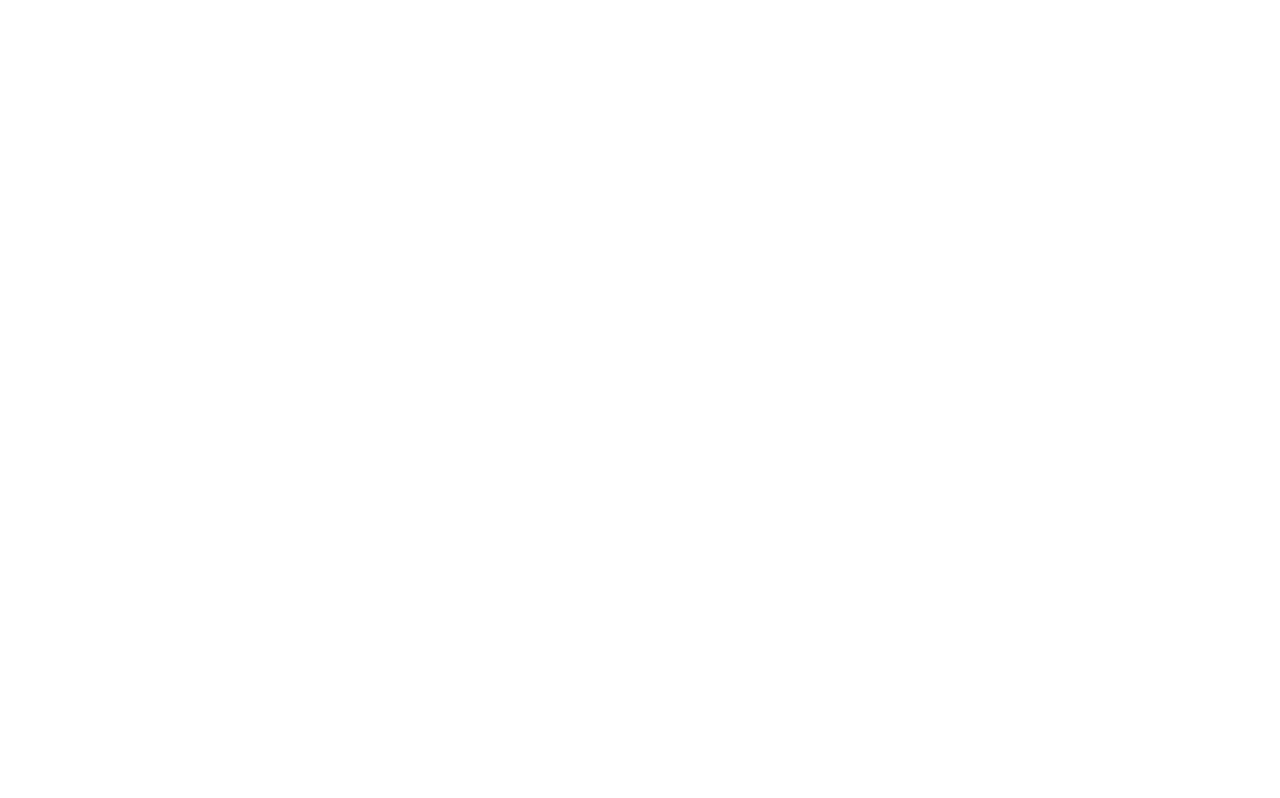
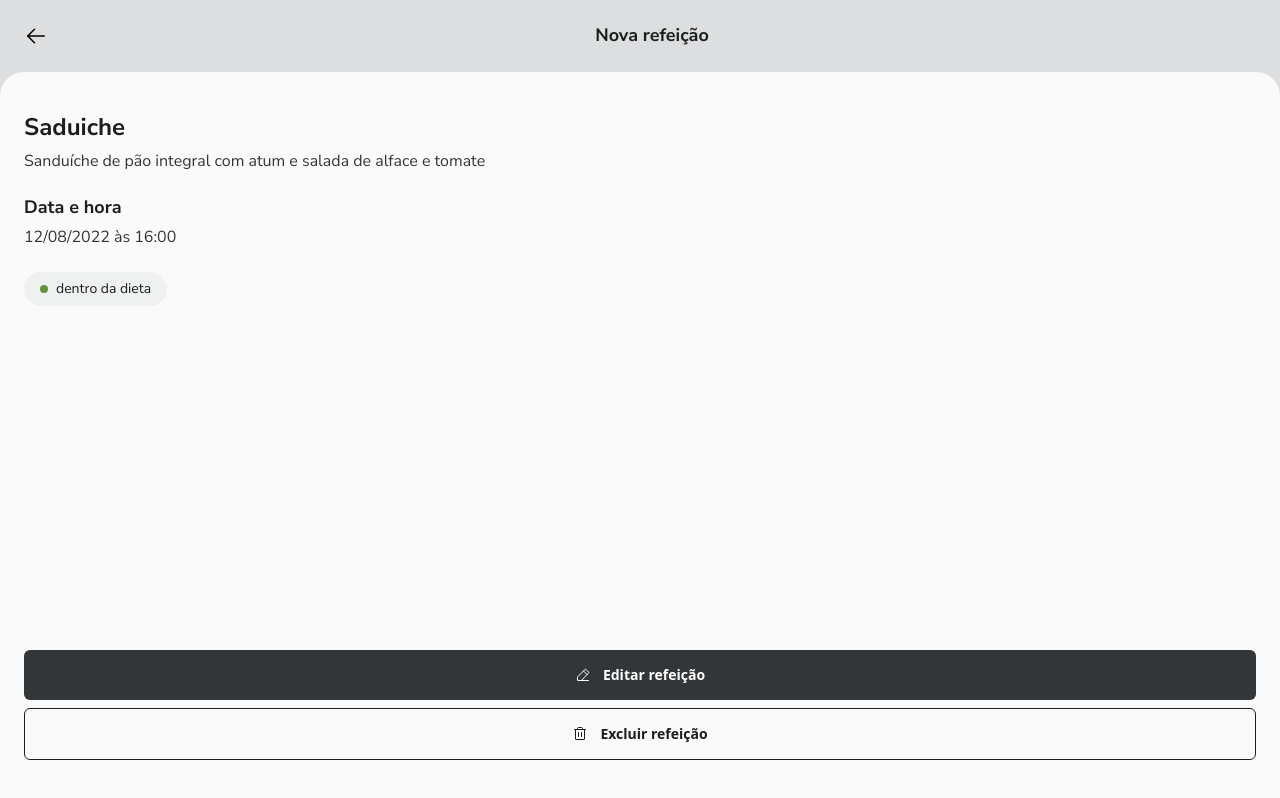
Before and after one commit to Du-devBR/daily-diet-web, a React (Vite) app: page /meal in a window 1280 px wide. Before the commit this address had no page. Built offline with nearby package versions, Linux system fonts and the light colour scheme.

Commit message:
feat: criado estrutura e estilização mealDetail

```diff
--- a/src/components/meal/index.tsx
+++ b/src/components/meal/index.tsx
@@ -1,9 +1,11 @@
+import { Link } from "react-router-dom";
+
 export function Meal() {
   return (
-    <div className="flex gap-3 items-center py-4 px-3 w-full border border-BaseGray500 rounded-md">
+    <Link to={"/meal"} className="flex gap-3 items-center py-4 px-3 w-full border border-BaseGray500 rounded-md">
       <span className=" text-bodyXS text-BaseGray100 font-nunito border-r border-BaseGray400 pr-3">20:00</span>
       <p className="text-bodyM text-BaseGray200 font-nunito">X-tudo</p>
       <div className=" w-3.5 h-3.5 rounded-full bg-BrandRedMid ml-auto"></div>
-    </div>
+    </Link>
   );
 }
--- a/src/routes/index.tsx
+++ b/src/routes/index.tsx
@@ -5,6 +5,7 @@
 import { CreateMeal } from "../screens/createMeal";
 import { EditMeal } from "../screens/editMeal";
 import { Feedback } from "../screens/feedback";
+import { MealDetail } from "../screens/mealDetail";
 
 
 export function Router(){
@@ -16,6 +17,7 @@
       <Route path="/create" element={<CreateMeal />}/>
       <Route path="/edit" element={<EditMeal />}/>
       <Route path="/feedback" element={<Feedback />}/>
+      <Route path="/meal" element={<MealDetail />} />
     </Routes>
   )
 }
--- a/src/screens/createMeal/index.tsx
+++ b/src/screens/createMeal/index.tsx
@@ -58,7 +58,7 @@
         <div className='flex flex-col gap-1 w-full'>
           <label className=' text-titleXS text-BaseGray200 font-nunito' htmlFor="">Nome</label>
           <input
-            className={`w-full p-3.5 border border-BaseGray500 rounded-md text-bodyM text-BaseGray100 font-nunito ${errors.name ? ' bg-BrandRedLight border-BrandRedDark' : ''}`}
+            className={`w-full p-3.5 border border-BaseGray500 rounded-md text-bodyM text-BaseGray100 font-nunito outline-none ${errors.name ? ' bg-BrandRedLight border-BrandRedDark' : ''}`}
             type="text"
             placeholder={errors.name ? errors.name.message : "Refeição"}
             {...register("name",
@@ -73,7 +73,7 @@
         <div className='flex flex-col gap-1 w-full'>
           <label className=' text-titleXS text-BaseGray200 font-nunito' htmlFor="">Descrição</label>
           <textarea
-            className= {`w-full p-3.5 h-28 border border-BaseGray500 rounded-md text-bodyM text-BaseGray100 font-nunito ${errors.description ? ' bg-BrandRedLight border-BrandRedDark' : ''}`}
+            className= {`w-full p-3.5 h-28 border border-BaseGray500 rounded-md text-bodyM text-BaseGray100 font-nunito outline-none ${errors.description ? ' bg-BrandRedLight border-BrandRedDark' : ''}`}
             placeholder={errors.description ? errors.description.message : "Descreva sua refeição"}
             {...register("description",
               {
@@ -87,7 +87,7 @@
           <div className='flex flex-col gap-1 w-full'>
             <label className=' text-titleXS text-BaseGray200 font-nunito' htmlFor="">Data</label>
             <input
-              className={`w-full p-3.5 border border-BaseGray500 rounded-md text-bodyM text-BaseGray100 font-nunito ${errors.data ? ' bg-BrandRedLight border-BrandRedDark' : ''}`}
+              className={`w-full p-3.5 border border-BaseGray500 rounded-md text-bodyM text-BaseGray100 font-nunito outline-none ${errors.data ? ' bg-BrandRedLight border-BrandRedDark' : ''}`}
               type="date"
               placeholder={errors.data && errors.data.message}
               {...register("data",
@@ -98,7 +98,7 @@
           <div className='flex flex-col gap-1 w-full'>
             <label className=' text-titleXS text-BaseGray200 font-nunito' htmlFor="">Hora</label>
             <input
-              className={`w-full p-3.5 border border-BaseGray500 rounded-md text-bodyM text-BaseGray100 font-nunito ${errors.hour ? ' bg-BrandRedLight border-BrandRedDark' : ''}`}
+              className={`w-full p-3.5 border border-BaseGray500 rounded-md text-bodyM text-BaseGray100 font-nunito outline-none ${errors.hour ? ' bg-BrandRedLight border-BrandRedDark' : ''}`}
               type="time"
               placeholder={errors.hour && errors.hour.message}
               {...register("hour",
--- /dev/null
+++ b/src/screens/mealDetail/index.tsx
@@ -0,0 +1,43 @@
+import { ArrowLeft, PencilSimpleLine, Trash } from "phosphor-react";
+import { Link } from "react-router-dom";
+
+export function MealDetail() {
+  return (
+    <div className=" bg-BaseGray500">
+      <header className='flex items-start w-full text-center p-6'>
+        <Link to={"/"}><ArrowLeft className=' w-6 h-6'/></Link>
+        <h1 className=' text-titleS text-BaseGray100 font-nunito m-auto'>Nova refeição</h1>
+      </header>
+      <div className="flex flex-col gap-6 w-full calc-manege-height px-6 py-10 bg-BaseGray700 rounded-t-3xl">
+        <main className=" flex flex-col gap-6">
+          <div className="flex flex-col gap-2">
+            <h2 className=" text-BaseGray100 text-titleM font-nunito">Saduiche</h2>
+            <p className=" text-BaseGray200 text-bodyM font-nunito">Sanduíche de pão integral com atum e salada de alface e tomate</p>
+          </div>
+          <div className="flex flex-col gap-2">
+            <h2 className=" text-BaseGray100 text-titleS font-nunito">Data e hora</h2>
+            <span className=" text-BaseGray200 text-bodyM font-nunito">12/08/2022 às 16:00</span>
+          </div>
+          <div className="flex gap-2 items-center py-2 px-4 rounded-full bg-BaseGray600 mr-auto">
+            <div className=' w-2 h-2 rounded-full bg-BrandGreenDark '></div>
+            <span className="text-BaseGray100 text-bodyS font-nunito">dentro da dieta</span>
+          </div>
+        </main>
+        <footer className=" flex  flex-col gap-2 mt-auto">
+          <Link to={"/edit"}
+            className=" active-solid-button w-full"
+              >
+                <PencilSimpleLine className=" w-4 h-4" />
+                Editar refeição
+          </Link>
+          <button
+            className=" active-outline-button w-full"
+              >
+                <Trash className=" w-4 h-4" />
+                Excluir refeição
+          </button>
+        </footer>
+      </div>
+    </div>
+  );
+}
```
